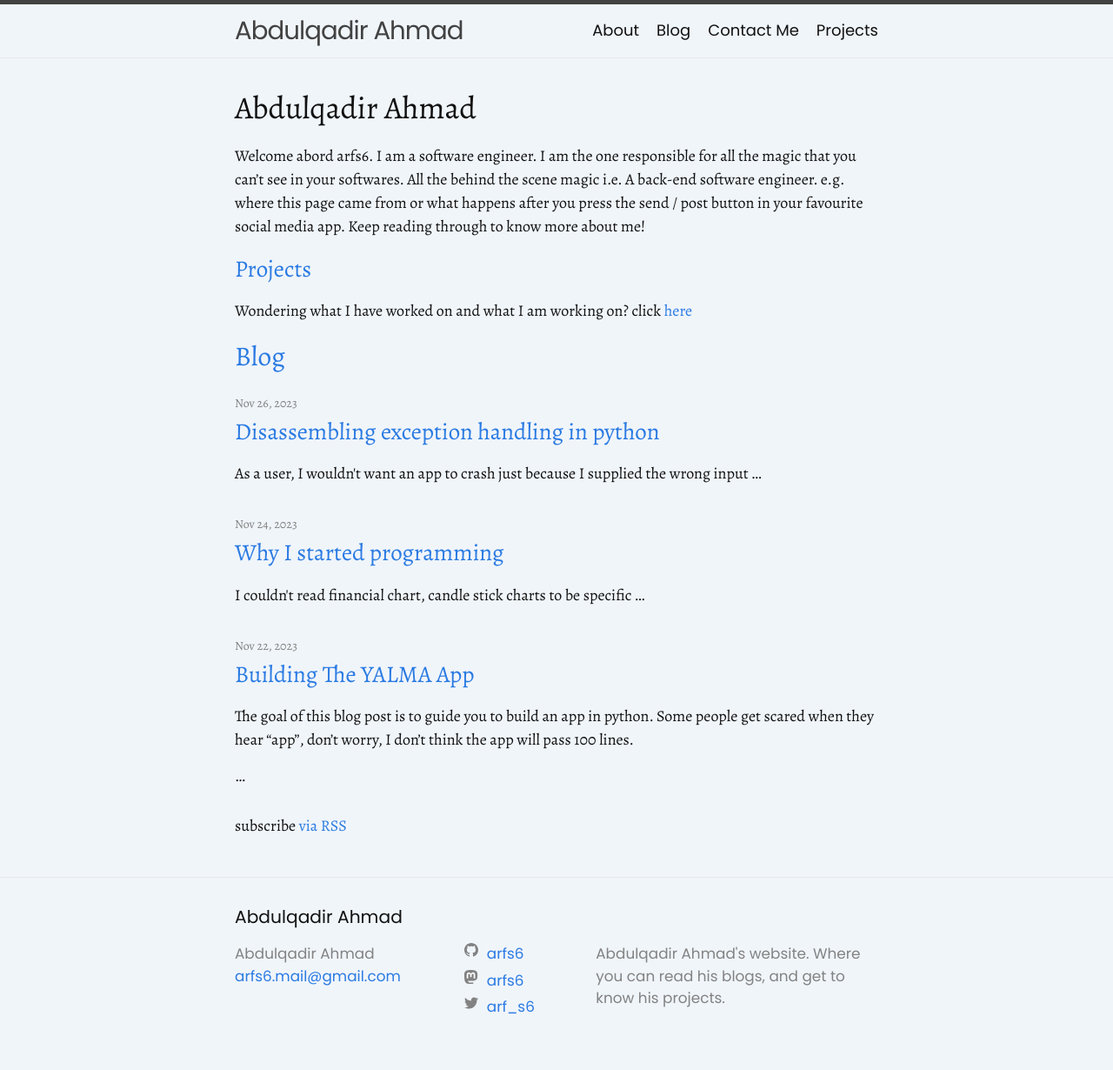
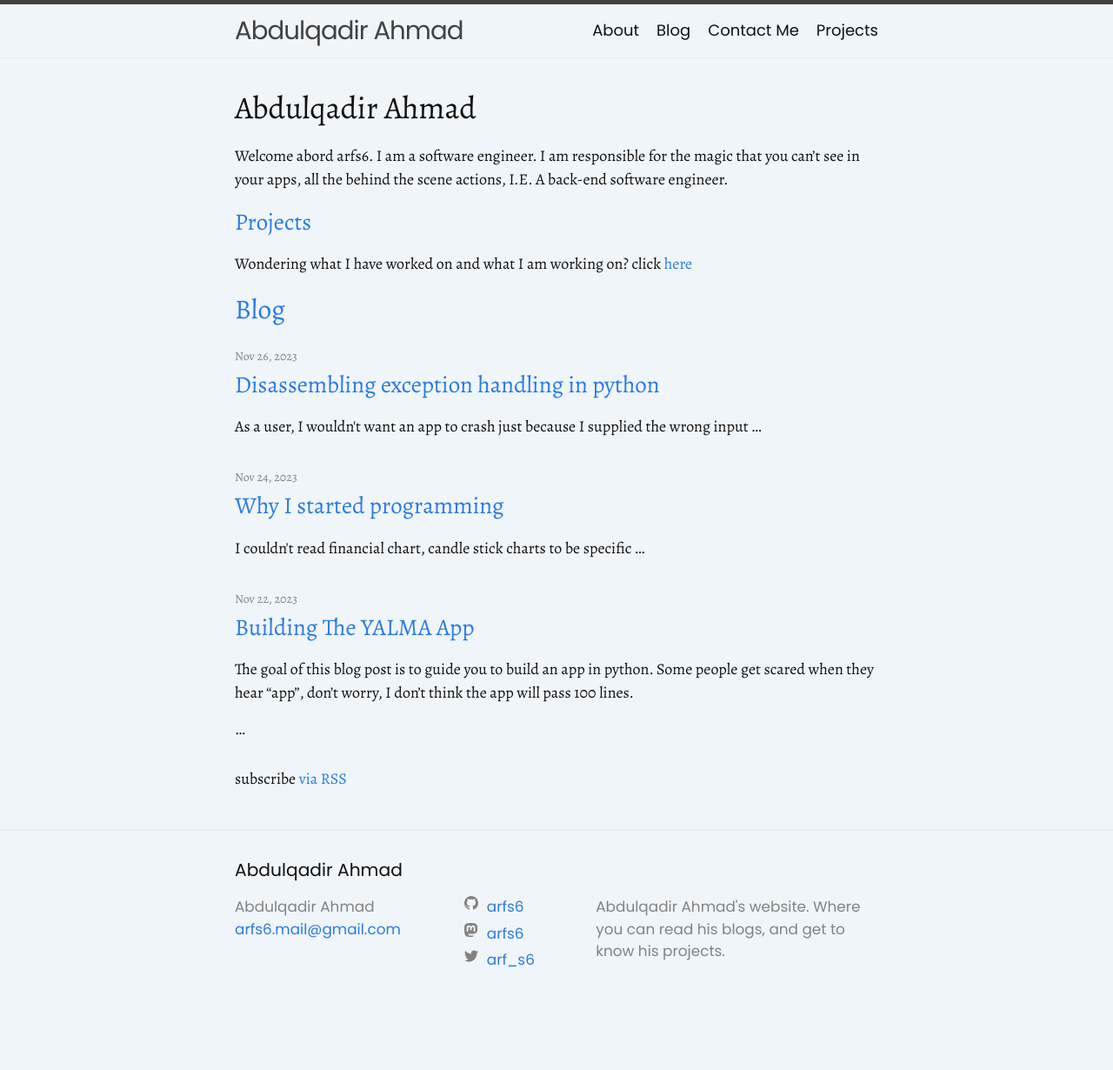
Before and after one commit to Arfs6/Arfs6.github.io, a Jekyll site: the page built from index.markdown, in a window 1280 px wide. Shown: the whole page at 87% size. Built offline with Jekyll 4.4.1, drawn with Linux system fonts in a browser that asks for light colours; after the commit the page ends 1176 px from its top, so only the background shows below that.

Commit message:
updated index page an dabout page.

```diff
--- a/about.markdown
+++ b/about.markdown
@@ -4,4 +4,4 @@ title: About
 permalink: /about/
 ---
 # About me
-My name is Abdulqadir Ahmad (You can call me Abdul or Ahmad). I write codes. Python and vim are like home to me now. I have wrote Python, C, Lua, js and even BrainFuck :). I like reading books. Especially historical fiction and supernatural + action ones. I hate in-accessible softwares.
+My name is Abdulqadir Ahmad (You can call me Abdul or Abuahmad). I like writing codes, [Python](https://python.org) and [neovim](https://neovim.io) are like home to me now. I have wrote Python, C, Lua, js and even BrainFuck :). I like reading books, Especially historical fiction and supernatural + action ones. I hate in-accessible softwares. I like listening to podcasts. I talk too much, it sometimes get me into trouble.
--- a/index.markdown
+++ b/index.markdown
@@ -2,7 +2,7 @@
 layout: home
 ---
 # Abdulqadir Ahmad
-Welcome abord arfs6. I am a software engineer. I am the one responsible for all the magic that you can't see in your softwares. All the behind the scene magic i.e. A back-end software engineer. e.g. where this page came from or what happens after you press the send / post button in your favourite social media app. Keep reading through to know more about me!
+Welcome abord arfs6. I am a software engineer. I am responsible for the magic that you can't see in your apps, all the behind the scene actions, I.E. A back-end software engineer.
 
 ## [Projects](./projects)
 
```
